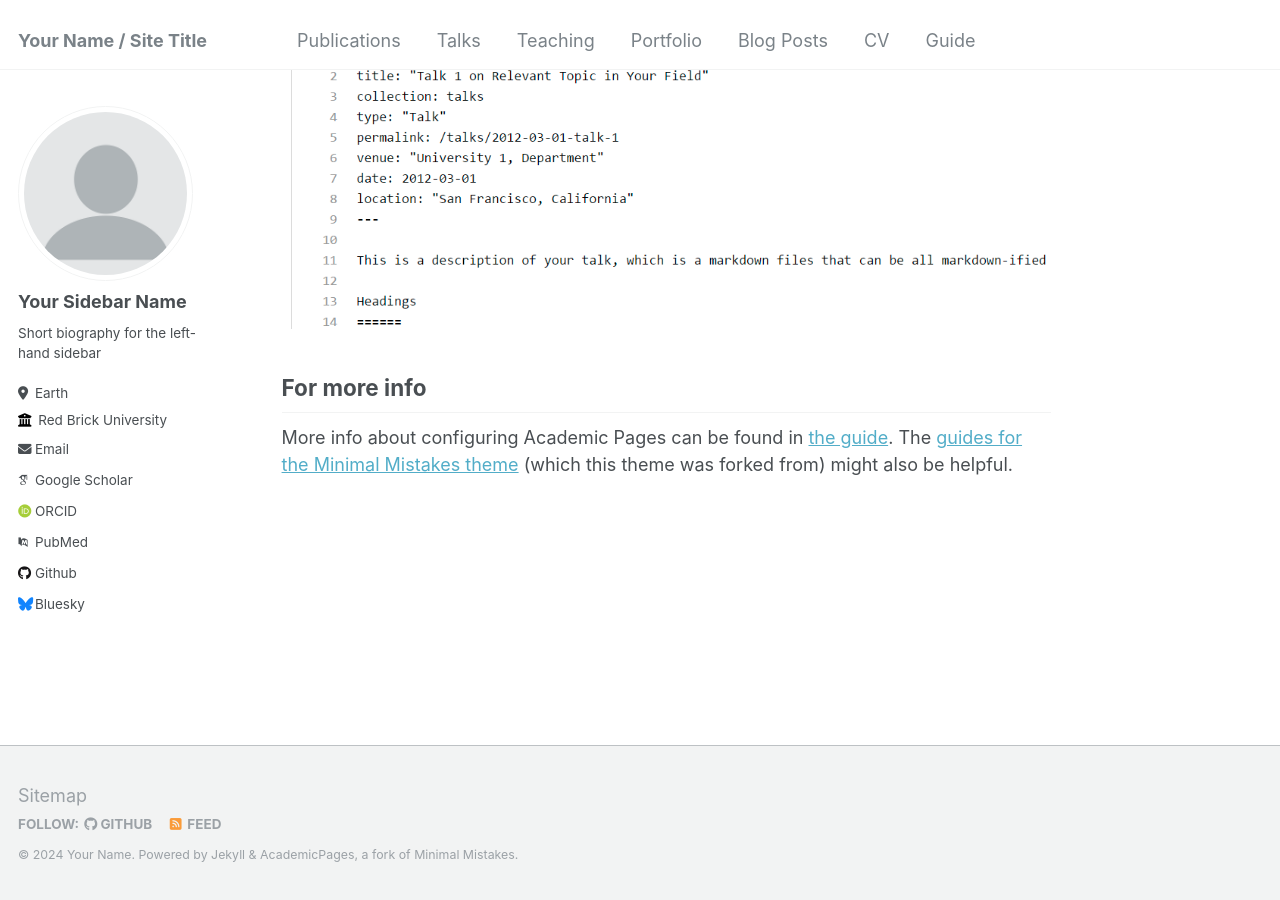
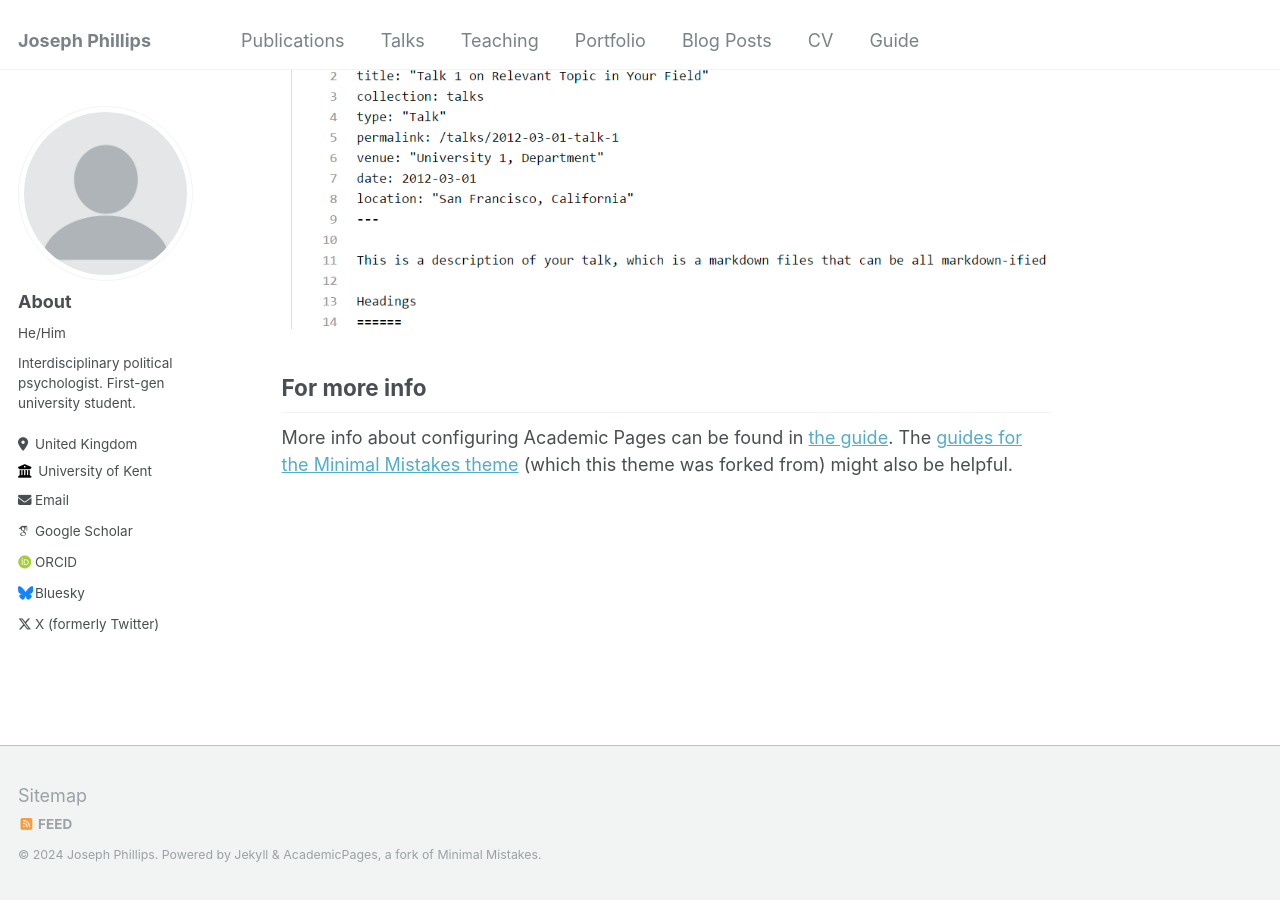
Before and after one commit to polpsychjoe/polpsychjoe.github.io, a Jekyll site: the page built from _pages/about.md, in a window 1280 px wide and 900 px high, scrolled down 2341 px. Built offline with Jekyll 4.4.1, drawn with Linux system fonts in a browser that asks for light colours; some web fonts are replaced.

Commit message:
Update _config.yml

```diff
--- a/_config.yml
+++ b/_config.yml
@@ -7,14 +7,14 @@
 # server process.
 
 # Basic Site Settings
-locale                   : "en-US"
-title                    : "Your Name / Site Title"
+locale                   : "en-UK"
+title                    : "Joseph Phillips"
 title_separator          : "-"
-name                     : &name "Your Name"
-description              : &description "personal description"
-url                      : https://academicpages.github.io # the base hostname & protocol for your site e.g. "https://mmistakes.github.io"
+name                     : &name "Joseph Phillips"
+description              : &description "Postdoctoral Research Associate, University of Kent"
+url                      : https://polpsychjoe.github.io
 baseurl                  : "" # the subpath of your site, e.g. "/blog"
-repository               : "academicpages/academicpages.github.io"
+repository               : "polpsychjoe/polpsychjoe.github.io"
 
 # Site Author - The following control what appear as part of the author content on the side bar.
 #               If a field is blank the icon and link will not appear, otherwise it will be shown.
@@ -22,33 +22,32 @@ repository               : "academicpages/academicpages.github.io"
 author:
   # Biographic information
   avatar           : "profile.png"
-  name             : "Your Sidebar Name"
-  pronouns         : # example: "she/her"
-  bio              : "Short biography for the left-hand sidebar"
-  location         : "Earth"
-  employer         : "Red Brick University"
+  name             : "About"
+  pronouns         : He/Him
+  bio              : "Interdisciplinary political psychologist. First-gen university student."
+  location         : "United Kingdom"
+  employer         : "University of Kent"
   uri              : # URL
-  email            : "none@example.org"
+  email            : "PhillipsJ39@cardiff.ac.uk"
 
   # Academic websites
-  arxiv            : # URL - Update with the correct link to your profile
-  googlescholar    : "https://scholar.google.com/citations?user=PS_CX0AAAAAJ"
+  googlescholar    : "https://scholar.google.com/citations?hl=en&user=kfmCx_kAAAAJ&view_op=list_works&sortby=pubdate"
   impactstory      : # URL
-  orcid            : "http://orcid.org/yourorcidurl"
+  orcid            : "https://orcid.org/0000-0003-0084-4601"
   semantic         : # URL
-  pubmed           : "https://www.ncbi.nlm.nih.gov/pubmed/?term=john+snow"
+  pubmed           :
   researchgate     : # URL
 
   # Repositories and software development
   bitbucket        : # Username - Update with your username on the site
   codepen          : # Username
   dribbble         : # Username
-  github           : "academicpages"
+  github           :
   kaggle           : # Username
   stackoverflow    : # User number or user number and name (i.e., use "1" or "1/jeff-atwood")
 
   # Social media
-  bluesky          : "bsky.app" # Replace this with you Bluesky username
+  bluesky          : "polpsychjoe.bsky.social" # Replace this with you Bluesky username
   facebook         : # Username
   flickr           : # Username
   foursquare       : # Username
@@ -65,7 +64,7 @@ author:
   steam            : # Username
   telegram         : # URL
   tumblr           : # Username
-  twitter          : # Username for X / Twitter
+  twitter          : "polpsychjoe" # Username for X / Twitter
   vine             : # Username
   weibo            : # Username
   wikipedia        : # Username
```
